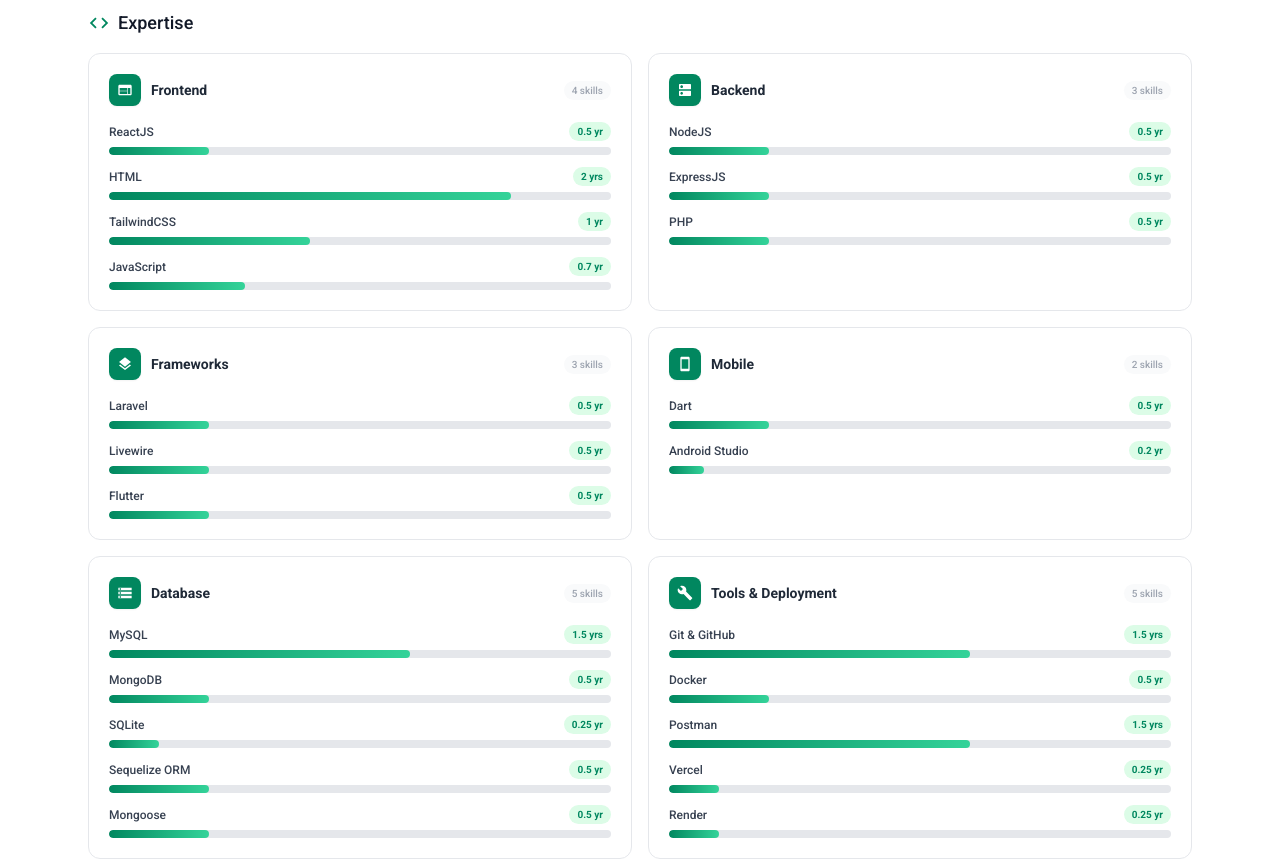
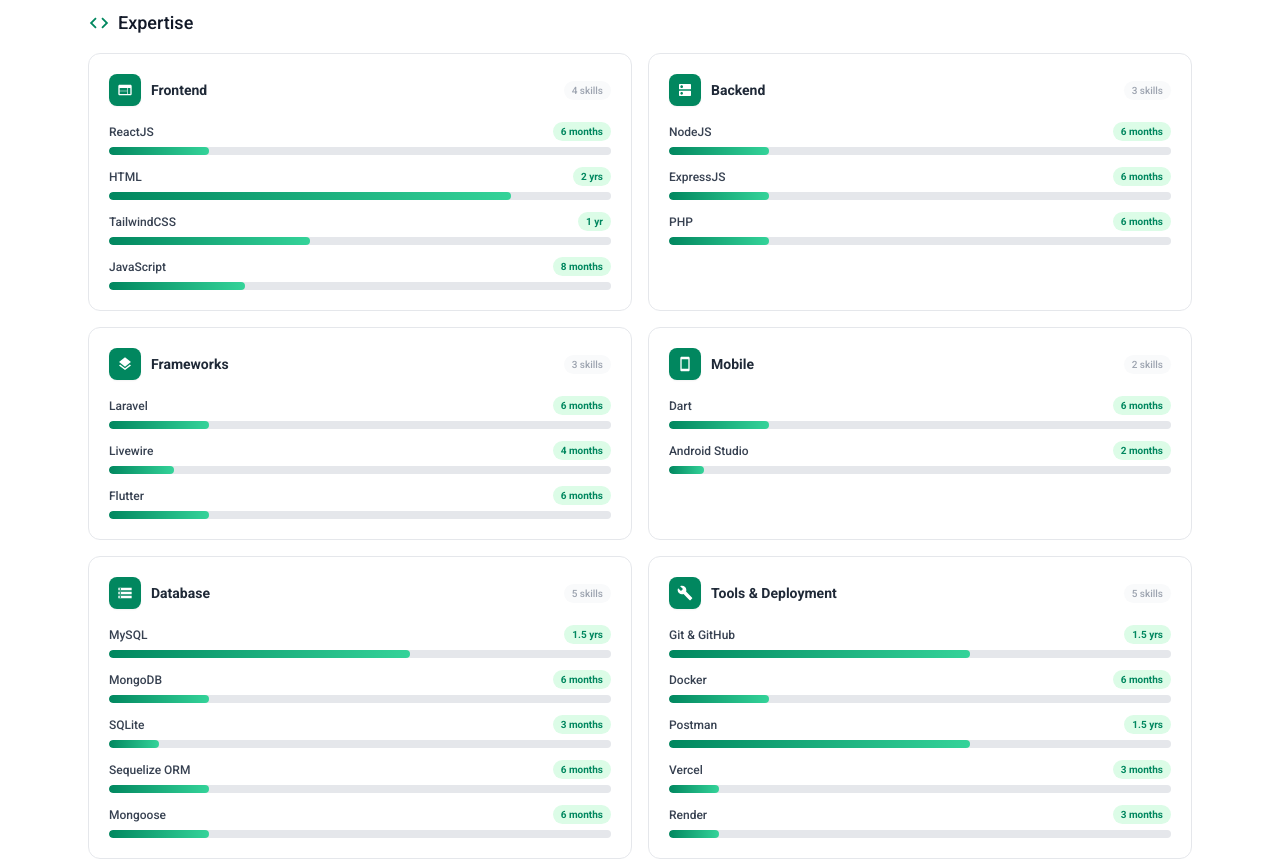
Before and after one commit to Madrigal-Carl/Portfolio, a React (Vite) app: page / in a window 1280 px wide. Shown: the part 1040-1899 px from the top of the page. Built offline with nearby package versions, Linux system fonts and the light colour scheme; no server answers; a web font is replaced by a local one.

Commit message:
update skills

```diff
--- a/src/constants/skills.js
+++ b/src/constants/skills.js
@@ -14,10 +14,10 @@
     category: "Frontend",
     icon: MdWeb,
     skills: [
-      { name: "ReactJS", months: 6, label: "0.5 yr" },
+      { name: "ReactJS", months: 6, label: "6 months" },
       { name: "HTML", months: 24, label: "2 yrs" },
       { name: "TailwindCSS", months: 12, label: "1 yr" },
-      { name: "JavaScript", months: 8, label: "0.7 yr" },
+      { name: "JavaScript", months: 8, label: "8 months" },
     ],
   },
 
@@ -25,9 +25,9 @@
     category: "Backend",
     icon: MdDns,
     skills: [
-      { name: "NodeJS", months: 6, label: "0.5 yr" },
-      { name: "ExpressJS", months: 6, label: "0.5 yr" },
-      { name: "PHP", months: 6, label: "0.5 yr" },
+      { name: "NodeJS", months: 6, label: "6 months" },
+      { name: "ExpressJS", months: 6, label: "6 months" },
+      { name: "PHP", months: 6, label: "6 months" },
     ],
   },
 
@@ -35,9 +35,9 @@
     category: "Frameworks",
     icon: MdLayers,
     skills: [
-      { name: "Laravel", months: 6, label: "0.5 yr" },
-      { name: "Livewire", months: 6, label: "0.5 yr" },
-      { name: "Flutter", months: 6, label: "0.5 yr" },
+      { name: "Laravel", months: 6, label: "6 months" },
+      { name: "Livewire", months: 4, label: "4 months" },
+      { name: "Flutter", months: 6, label: "6 months" },
     ],
   },
 
@@ -45,8 +45,8 @@
     category: "Mobile",
     icon: MdSmartphone,
     skills: [
-      { name: "Dart", months: 6, label: "0.5 yr" },
-      { name: "Android Studio", months: 2, label: "0.2 yr" },
+      { name: "Dart", months: 6, label: "6 months" },
+      { name: "Android Studio", months: 2, label: "2 months" },
     ],
   },
 
@@ -55,10 +55,10 @@
     icon: MdStorage,
     skills: [
       { name: "MySQL", months: 18, label: "1.5 yrs" },
-      { name: "MongoDB", months: 6, label: "0.5 yr" },
-      { name: "SQLite", months: 3, label: "0.25 yr" },
-      { name: "Sequelize ORM", months: 6, label: "0.5 yr" },
-      { name: "Mongoose", months: 6, label: "0.5 yr" },
+      { name: "MongoDB", months: 6, label: "6 months" },
+      { name: "SQLite", months: 3, label: "3 months" },
+      { name: "Sequelize ORM", months: 6, label: "6 months" },
+      { name: "Mongoose", months: 6, label: "6 months" },
     ],
   },
 
@@ -67,10 +67,10 @@
     icon: MdBuild,
     skills: [
       { name: "Git & GitHub", months: 18, label: "1.5 yrs" },
-      { name: "Docker", months: 6, label: "0.5 yr" },
+      { name: "Docker", months: 6, label: "6 months" },
       { name: "Postman", months: 18, label: "1.5 yrs" },
-      { name: "Vercel", months: 3, label: "0.25 yr" },
-      { name: "Render", months: 3, label: "0.25 yr" },
+      { name: "Vercel", months: 3, label: "3 months" },
+      { name: "Render", months: 3, label: "3 months" },
     ],
   },
 ];
```
